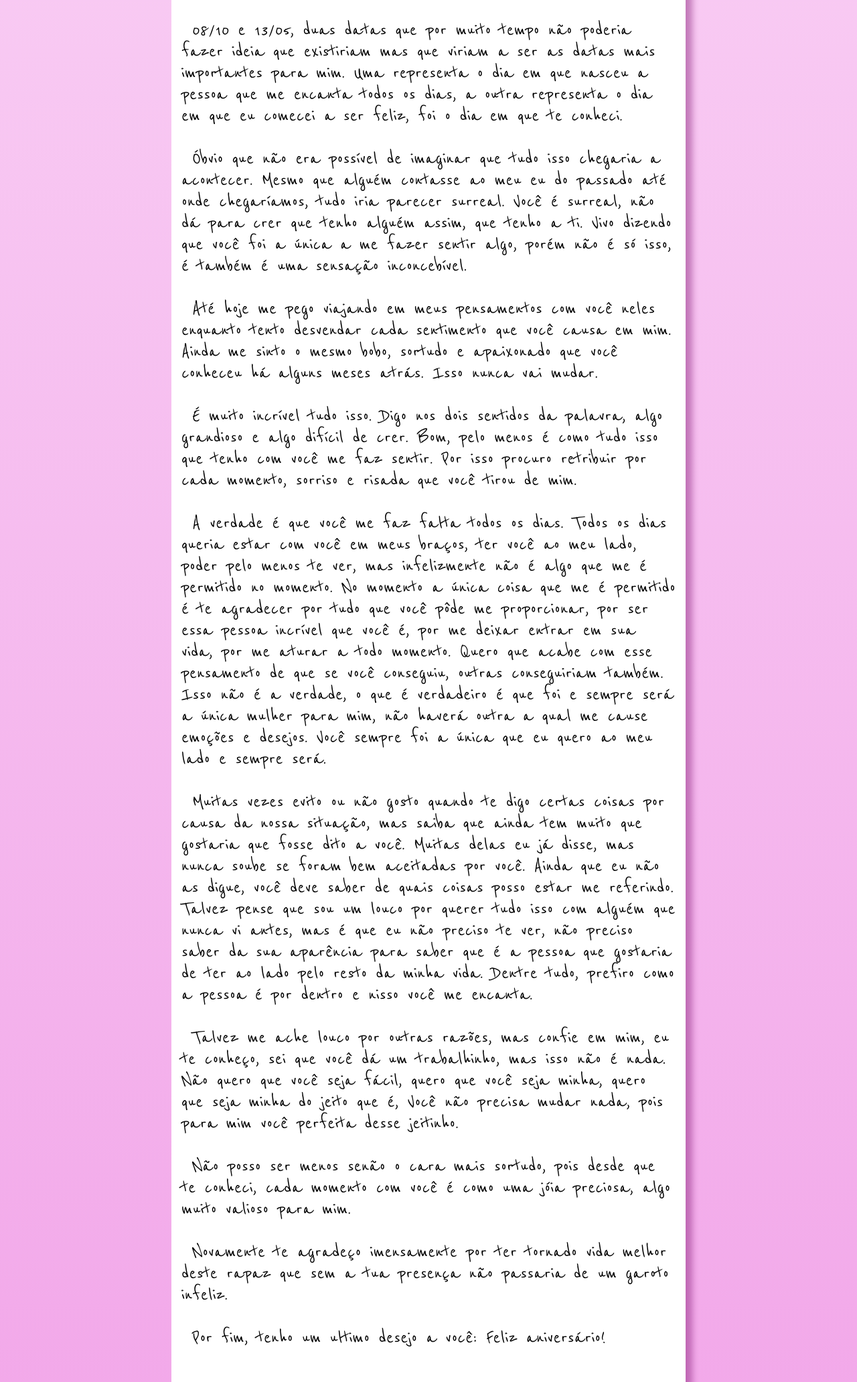
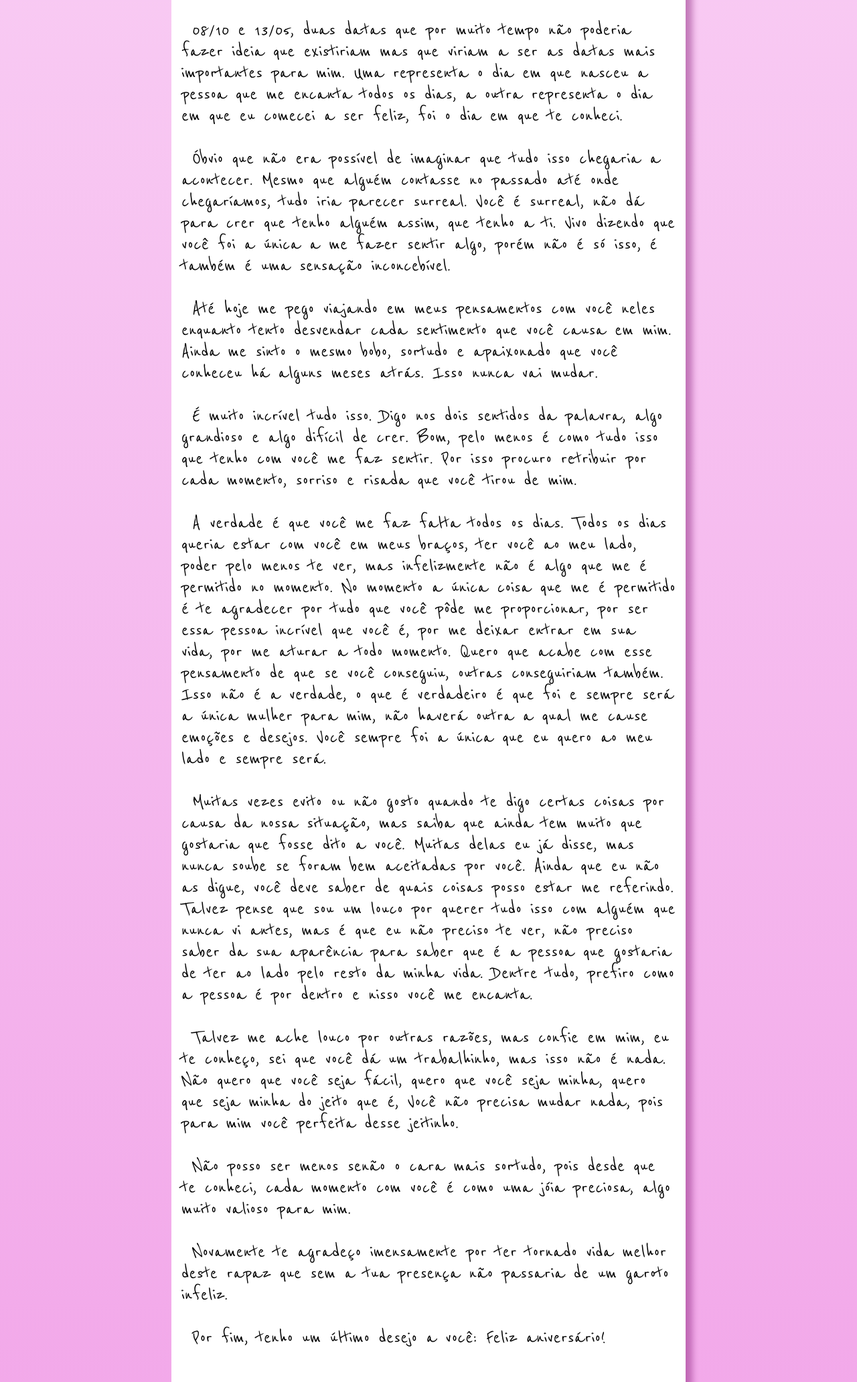
Before and after one commit to will-dev/Lara, a plain HTML site: page letter.html in a window 1280 px wide. Shown: the part 497-2560 px from the top of the page at 67% size. Drawn offline with Linux system fonts and the light colour scheme.

Commit message:
Last changes

```diff
--- a/letter.html
+++ b/letter.html
@@ -59,7 +59,7 @@
     <main>
     <h1>Querida Lara,</h1>
     <p>08/10 e 13/05, duas datas que por muito tempo não poderia fazer ideia que existiriam mas que viriam a ser as datas mais importantes para mim. Uma representa o dia em que nasceu a pessoa que me encanta todos os dias, a outra representa o dia em que eu comecei a ser feliz, foi o dia em que te conheci.</p>
-    <p>Óbvio que não era possível de imaginar que tudo isso chegaria a acontecer. Mesmo que alguém contasse ao meu eu do passado até onde chegaríamos, tudo iria parecer surreal. Você é surreal, não dá para crer que tenho alguém assim, que tenho a ti. Vivo dizendo que você foi a única a me fazer sentir algo, porém não é só isso, é também é uma sensação inconcebível. </p>
+    <p>Óbvio que não era possível de imaginar que tudo isso chegaria a acontecer. Mesmo que alguém contasse no passado até onde chegaríamos, tudo iria parecer surreal. Você é surreal, não dá para crer que tenho alguém assim, que tenho a ti. Vivo dizendo que você foi a única a me fazer sentir algo, porém não é só isso, é também é uma sensação inconcebível. </p>
     <p>Até hoje me pego viajando em meus pensamentos com você neles enquanto tento desvendar cada sentimento que você causa em mim. Ainda me sinto o mesmo bobo, sortudo e apaixonado que você conheceu há alguns meses atrás. Isso nunca vai mudar. </p>
     <p>É muito incrível tudo isso. Digo nos dois sentidos da palavra, algo grandioso e algo difícil de crer. Bom, pelo menos é como tudo isso que tenho com você me faz sentir. Por isso procuro retribuir por cada momento, sorriso e risada que você tirou de mim.</p>
     <p>A verdade é que você me faz falta todos os dias. Todos os dias queria estar com você em meus braços, ter você ao meu lado, poder pelo menos te ver, mas infelizmente não é algo que me é permitido no momento. No momento a única coisa que me é permitido é te agradecer por tudo que você pôde me proporcionar, por ser essa pessoa incrível que você é, por me deixar entrar em sua vida, por me aturar a todo momento. Quero que acabe com esse pensamento de que se você conseguiu, outras conseguiriam também. Isso não é a verdade, o que é verdadeiro é que foi e sempre será a única mulher para mim, não haverá outra a qual me cause emoções e desejos. Você sempre foi a única que eu quero ao meu lado e sempre será.</p>
@@ -67,7 +67,7 @@
     <p>Talvez me ache louco por outras razões, mas confie em mim, eu te conheço, sei que você dá um trabalhinho, mas isso não é nada. Não quero que você seja fácil, quero que você seja minha, quero que seja minha do jeito que é, Você não precisa mudar nada, pois para mim você perfeita desse jeitinho.</p>
     <p>Não posso ser menos senão o cara mais sortudo, pois desde que te conheci, cada momento com você é como uma jóia preciosa, algo muito valioso para mim. </p>
     <p>Novamente te agradeço imensamente por ter tornado vida melhor deste rapaz que sem a tua presença não passaria de um garoto infeliz.</p>
-    <p>Por fim, tenho um ultimo desejo a você: Feliz aniversário!</p>
+    <p>Por fim, tenho um último desejo a você: Feliz aniversário!</p>
     <br>
     <p id="Despedida">Um abraço bem apertador,
     <br>
```
